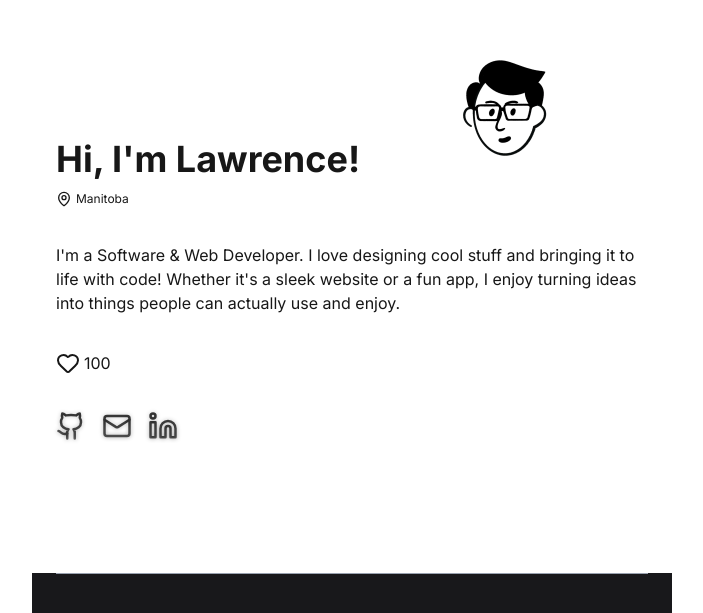
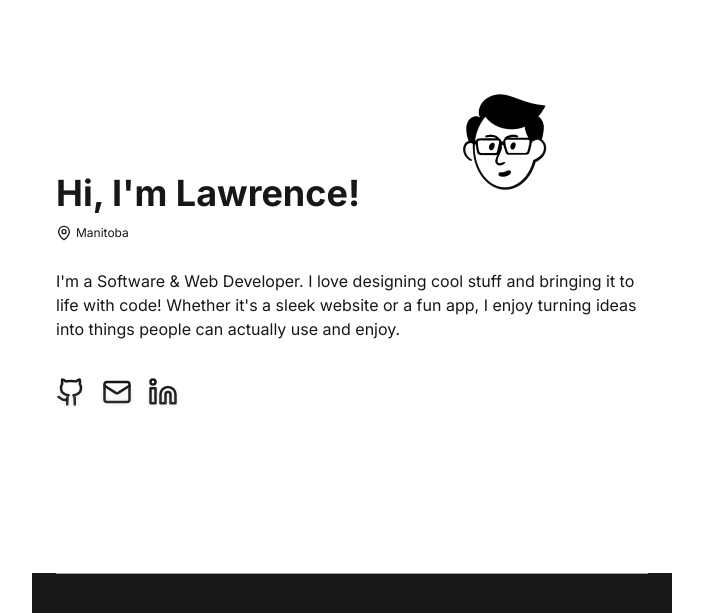
Before and after one commit to lawrence-valerio/portfolio, a Next.js app: page / in a window 1280 px wide. Shown: the part 187-800 px from the top of the page, without its empty margins (288-991 px from the left). Built offline with nearby package versions, Linux system fonts and the light colour scheme.

Commit message:
Removed heart in hero section

```diff
--- a/src/app/components/HeroSection.tsx
+++ b/src/app/components/HeroSection.tsx
@@ -1,6 +1,6 @@
 "use client";
 
-import { MapPin, Heart, Github, Linkedin, Mail } from "lucide-react";
+import { MapPin, Github, Linkedin, Mail } from "lucide-react";
 import Link from "next/link";
 import Image from "next/image";
 import { motion } from "framer-motion";
@@ -39,7 +39,7 @@ export const HeroSection = () => {
               className="block mx-auto rounded-full bg-white/5"
             />
           </div>
-          <div className="flex items-center space-x-1 mb-9 mt-2">
+          <div className="flex items-center space-x-1 mb-7 mt-2">
             <MapPin size={16} />
             <span className="text-xs">Manitoba</span>
           </div>
@@ -51,10 +51,6 @@ export const HeroSection = () => {
               fun app, I enjoy turning ideas into things people can actually use
               and enjoy.`}
             </p>
-          </div>
-          <div className="flex items-center space-x-1 mb-9">
-            <Heart />
-            <span>100</span>
           </div>
           <div className="flex items-center gap-4">
             {links.map((link) => {
```
